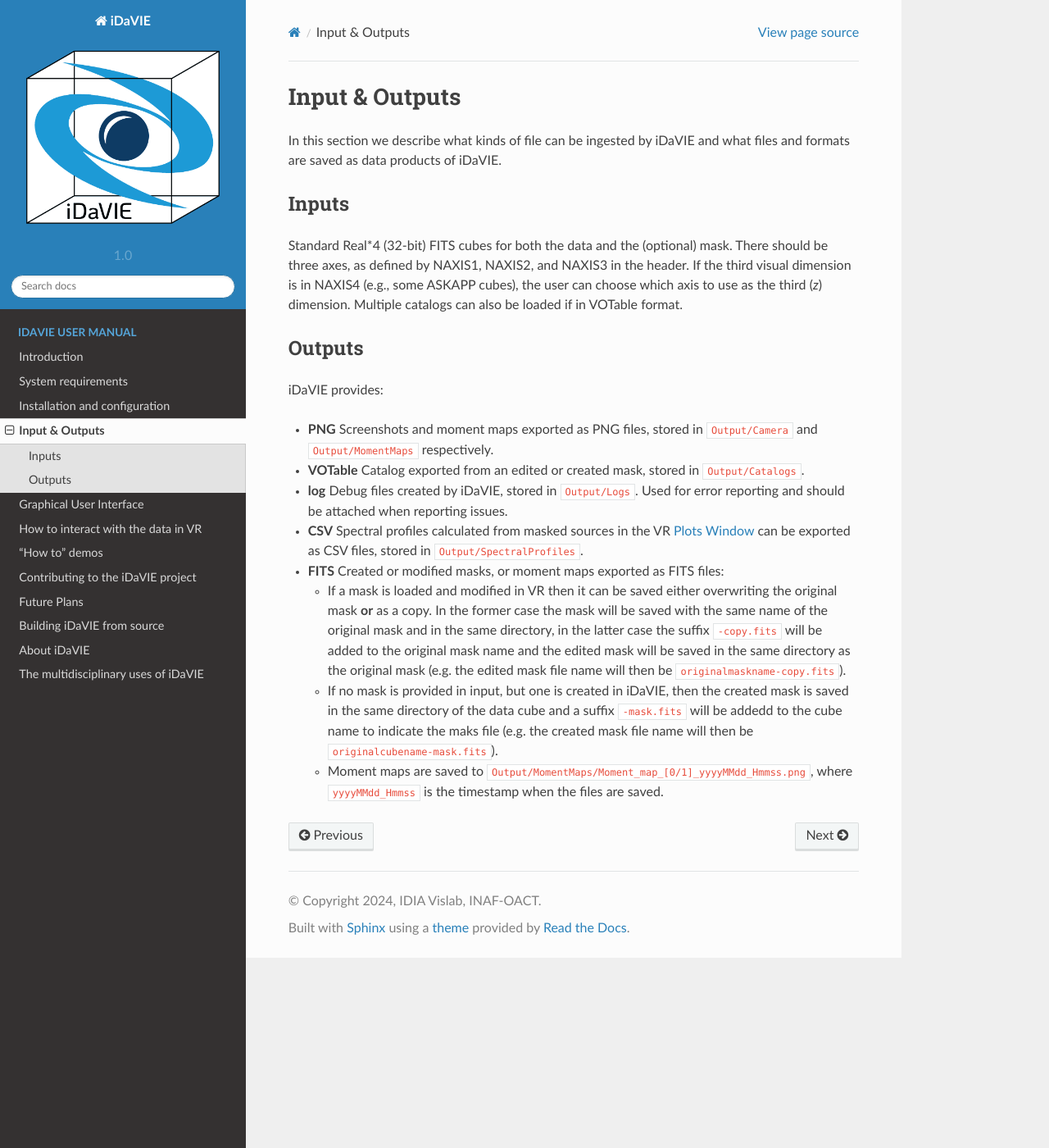
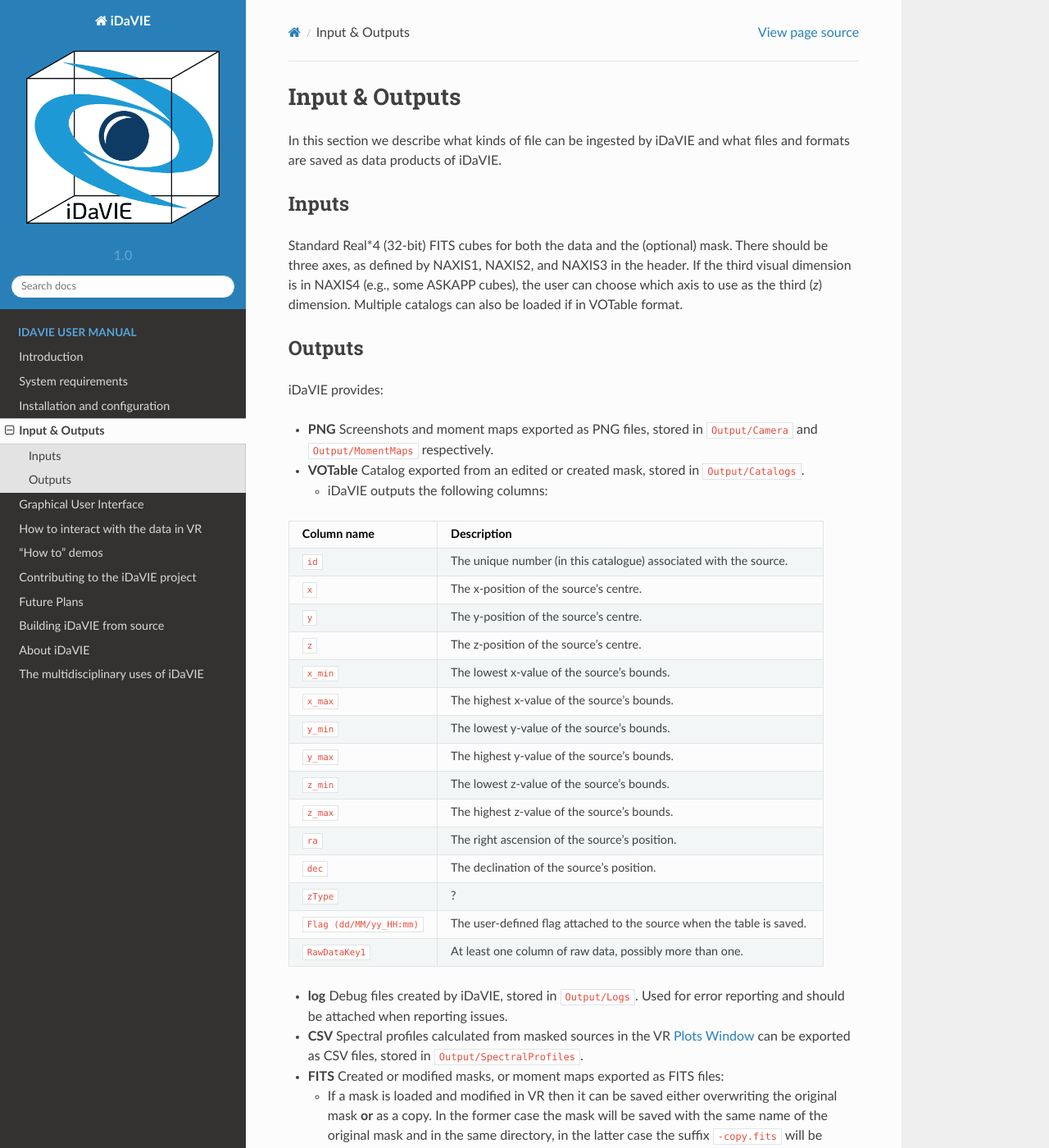
Before and after one commit to vdhulst/idavie_docs, a Sphinx documentation site: the page built from docs/source/inputs_outputs.rst, in a window 1280 px wide and 1400 px high. Shown: the whole window at 82% size. Built offline with Sphinx 7.4.7 and the Read the Docs theme 2.0.0, drawn with Linux system fonts in a browser that asks for light colours.

Commit message:
Added table listing output VOTable columns.
  * Also corrected spelling of some words.

```diff
--- a/docs/source/gui.rst
+++ b/docs/source/gui.rst
@@ -232,7 +232,7 @@
                style="width:50%;height:auto;">
 
 1) The number of the source in its list.
-2) Information about the position of the source. This will either be the weighted **centroid** (in case of mask sources) or the physical **center** of the box (in the case of imported and selection boxes).
+2) Information about the position of the source. This will either be the weighted **centroid** (in case of mask sources) or the physical **centre** of the box (in the case of imported and selection boxes).
 3) The calculated sum of the data values for masked sources. This is the integrated intensity of the source.
 4) The calculated peak data value of the masked source.
 5) The calculated the source's systemic velocity, or the velocity of its centroid (in voxel units).
--- a/docs/source/how_to_demos.rst
+++ b/docs/source/how_to_demos.rst
@@ -33,7 +33,7 @@
   <img src="_static/Cursor-feedback.png" style="width:560px; height:315px;">
 
 
-The controller can also be used to adjust the minimum and maximum thresholds of the applied color map of the cube. Using the "Edit min" or "Edit max" voice command, the user can move the primary controller up and down to adjust either threshold:
+The controller can also be used to adjust the minimum and maximum thresholds of the applied colour map of the cube. Using the "Edit min" or "Edit max" voice command, the user can move the primary controller up and down to adjust either threshold:
 
 
 .. raw:: html
--- a/docs/source/inputs_outputs.rst
+++ b/docs/source/inputs_outputs.rst
@@ -14,6 +14,46 @@
 
 * **PNG** Screenshots and moment maps exported as PNG files, stored in :literal:`Output/Camera` and :literal:`Output/MomentMaps` respectively.
 * **VOTable** Catalog exported from an edited or created mask, stored in :literal:`Output/Catalogs`.
+
+  * iDaVIE outputs the following columns:
+
+.. list-table::
+   :widths: 25 65
+   :header-rows: 1
+
+   * - **Column name**
+     - **Description**
+   * - :literal:`id`
+     - The unique number (in this catalogue) associated with the source.
+   * - :literal:`x`
+     - The x-position of the source's centre.
+   * - :literal:`y`
+     - The y-position of the source's centre.
+   * - :literal:`z`
+     - The z-position of the source's centre.
+   * - :literal:`x_min`
+     - The lowest x-value of the source's bounds.
+   * - :literal:`x_max`
+     - The highest x-value of the source's bounds.
+   * - :literal:`y_min`
+     - The lowest y-value of the source's bounds.
+   * - :literal:`y_max`
+     - The highest y-value of the source's bounds.
+   * - :literal:`z_min`
+     - The lowest z-value of the source's bounds.
+   * - :literal:`z_max`
+     - The highest z-value of the source's bounds.
+   * - :literal:`ra`
+     - The right ascension of the source's position.
+   * - :literal:`dec`
+     - The declination of the source's position.
+   * - :literal:`zType`
+     - ?
+   * - :literal:`Flag (dd/MM/yy_HH:mm)`
+     - The user-defined flag attached to the source when the table is saved.
+   * - :literal:`RawDataKey1`
+     - At least one column of raw data, possibly more than one.
+
 * **log** Debug files created by iDaVIE, stored in :literal:`Output/Logs`. Used for error reporting and should be attached when reporting issues.
 * **CSV** Spectral profiles calculated from masked sources in the VR :ref:`plots` can be exported as CSV files, stored in :literal:`Output/SpectralProfiles`.
 * **FITS** Created or modified masks, or moment maps exported as FITS files:
--- a/docs/source/installation_and_configuration.rst
+++ b/docs/source/installation_and_configuration.rst
@@ -220,7 +220,7 @@
 
   #. take the headset off
 
-  #. make sure the iDaVIE Desktop GUI is front and center and no other windows are in front of it
+  #. make sure the iDaVIE Desktop GUI is front and centre and no other windows are in front of it
 
   #. use the Windows search function (lower left hand corner - says Type here to search), and type audio
 
--- a/docs/source/multidisciplinary.rst
+++ b/docs/source/multidisciplinary.rst
@@ -82,7 +82,7 @@
     :alt: iDaVIE used with simulated galaxy mergers
     :width: 60%
 
-Single timestamp of a simulated galaxy merger. Particles can be rendered with different colours, sizes, opacities, and shapes depending on different parameters from the data set. Here particles are colored by their origin (disk, bulge, halo, etc.) with diverging colormaps to be reviewed in a post-merger time stamp. See `(Deg et al. 2019) <https://academic.oup.com/mnras/article/486/4/5391/5484877>`_ for more background on the data used.
+Single timestamp of a simulated galaxy merger. Particles can be rendered with different colours, sizes, opacities, and shapes depending on different parameters from the data set. Here particles are coloured by their origin (disk, bulge, halo, etc.) with diverging colourmaps to be reviewed in a post-merger time stamp. See `(Deg et al. 2019) <https://academic.oup.com/mnras/article/486/4/5391/5484877>`_ for more background on the data used.
 
 
 Astrobiology
```
